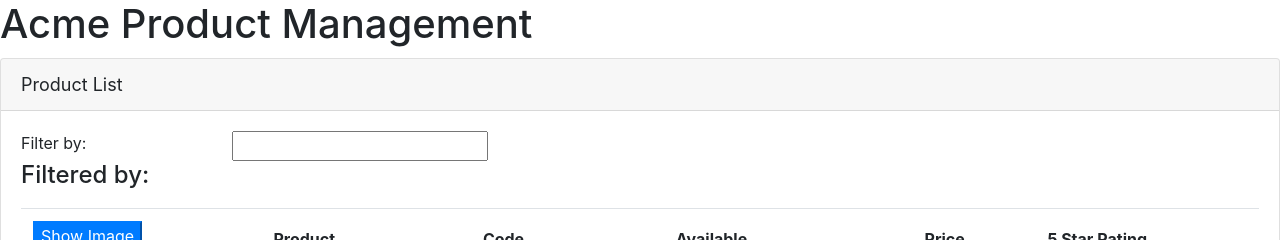
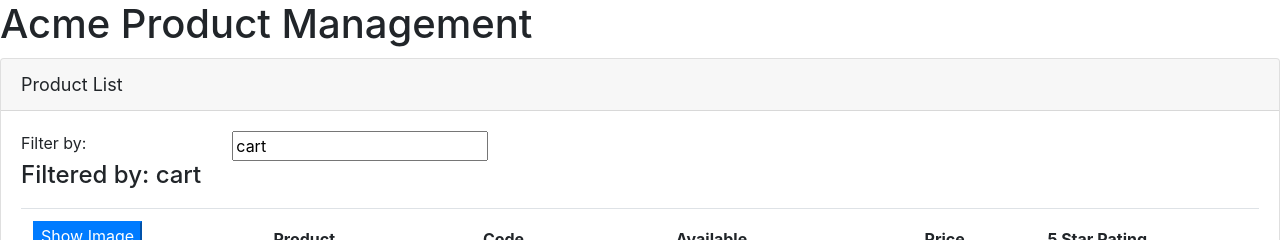
Before and after one commit to joewiththeflow/APM, an Angular app: page / in a window 1280 px wide. Shown: the top 240 px of the page. Built offline with nearby package versions, Linux system fonts and the light colour scheme.

Commit message:
Create search filter with two way binding

```diff
--- a/src/app/app.module.ts
+++ b/src/app/app.module.ts
@@ -1,5 +1,6 @@
 import { BrowserModule } from '@angular/platform-browser';
 import { NgModule } from '@angular/core';
+import { FormsModule } from '@angular/forms';
 
 import { AppComponent } from './app.component';
 import { ProductListComponent } from './products/product-list.component';
@@ -10,7 +11,8 @@
     ProductListComponent
   ],
   imports: [
-    BrowserModule
+    BrowserModule,
+    FormsModule
   ],
   bootstrap: [AppComponent]
 })
--- a/src/app/products/product-list.component.html
+++ b/src/app/products/product-list.component.html
@@ -6,12 +6,13 @@
         <div class='row'>
             <div class='col-md-2'>Filter by:</div>
             <div class='col-md-4'>
-                <input type='text' />
+                <input type='text'
+                [(ngModel)]='listFilter' />
             </div>
         </div>
         <div class='row'>
             <div class='col-md-6'>
-                <h4>Filtered by: </h4>
+                <h4>Filtered by: {{listFilter}}</h4>
             </div>
         </div>
         <div class='table-responsive'>
--- a/src/app/products/product-list.component.ts
+++ b/src/app/products/product-list.component.ts
@@ -10,6 +10,7 @@
     imageWidth: number = 50;
     imageMargin: number = 2;
     showImage: boolean = false;
+    listFilter: string = 'cart';
     products: any[] = [
         {
             "productId": 2,
```
